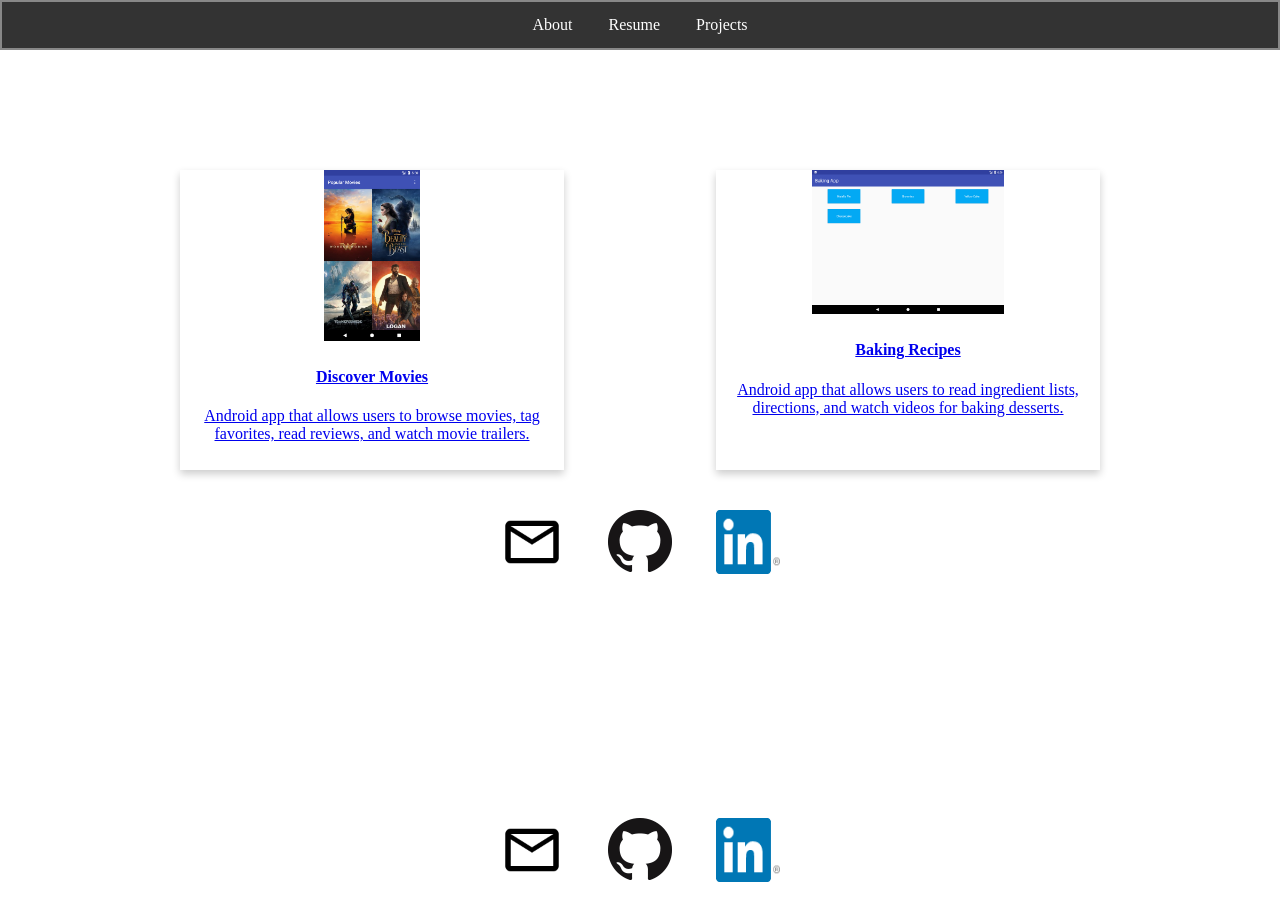
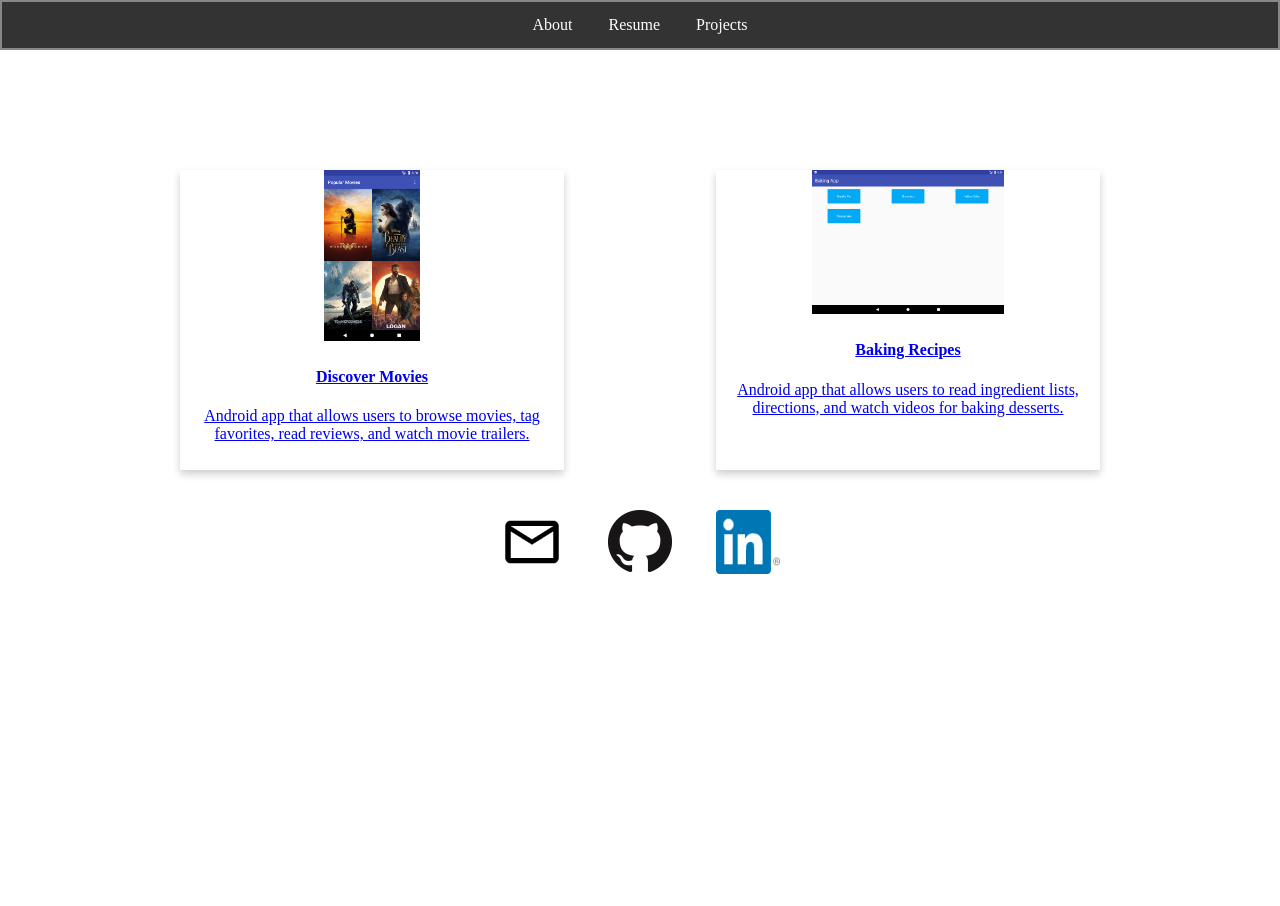
Before and after one commit to dcalabrese22/dcalabrese22.github.io, a Jekyll site: the page built from projects.html, in a window 1280 px wide. Built offline with Jekyll 4.4.1, drawn with Linux system fonts in a browser that asks for light colours.

Commit message:
Update projects.html

```diff
--- a/projects.html
+++ b/projects.html
@@ -31,24 +31,3 @@
     </div>
 
 </div>
-
-
-</div>
-</body>
-
-<footer>
-    <div class="personalInfo" style="clear: left;">
-        <a href="mailto:dcalabrese22@gmail.com">
-            <img src="images/ic_mail_outline_black_48dp.png" alt="email">
-        </a>
-
-        <a href="https://github.com/dcalabrese22">
-            <img src="images/GitHub-Mark-64px.png" alt="Github">
-        </a>
-
-        <a href="https://www.linkedin.com/in/dcalabrese22/">
-            <img src="images/In-2C-66px-R.png" alt="LinkedIn">
-        </a>
-    </div>
-</footer>
-</html>
```
